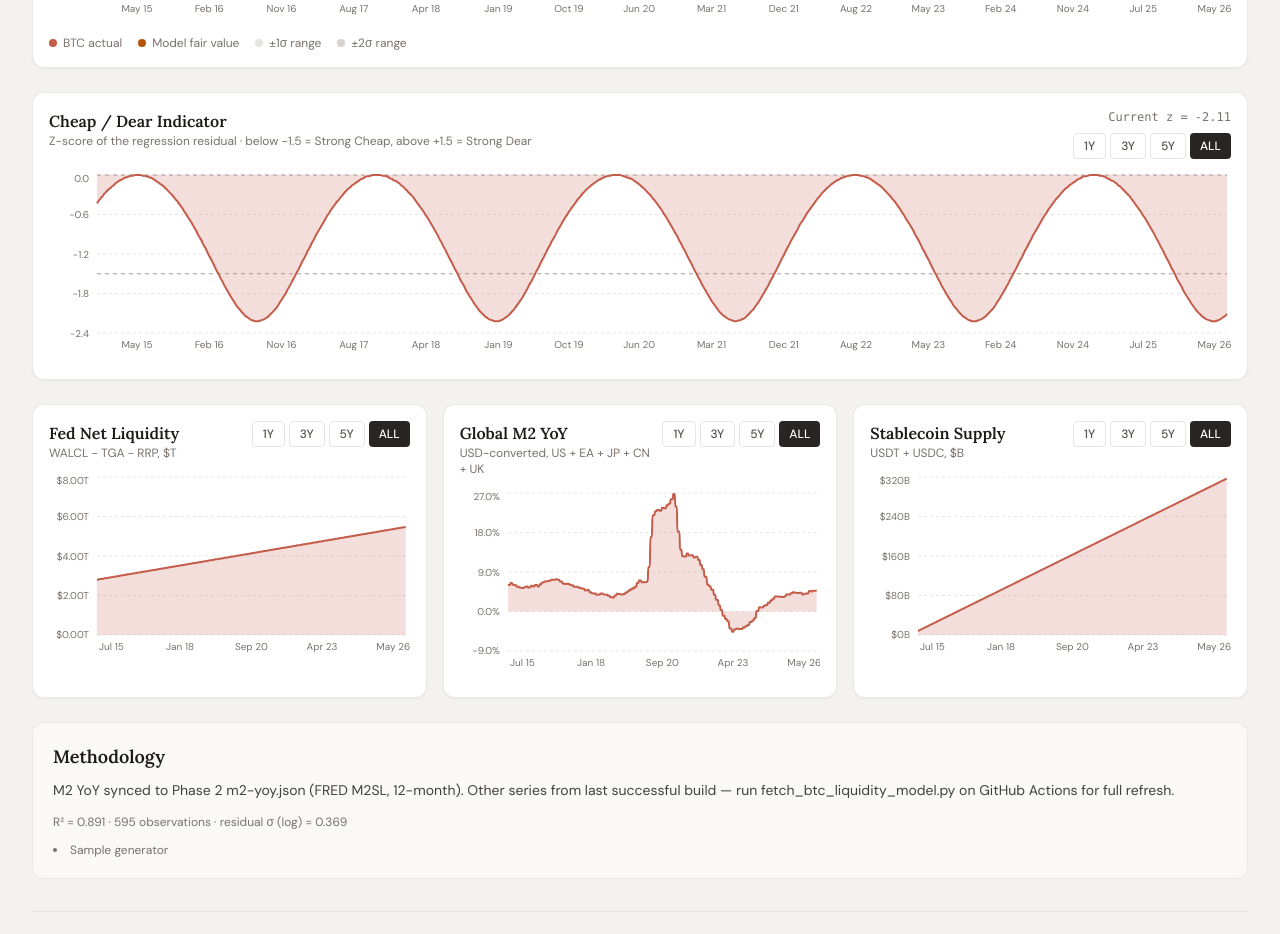
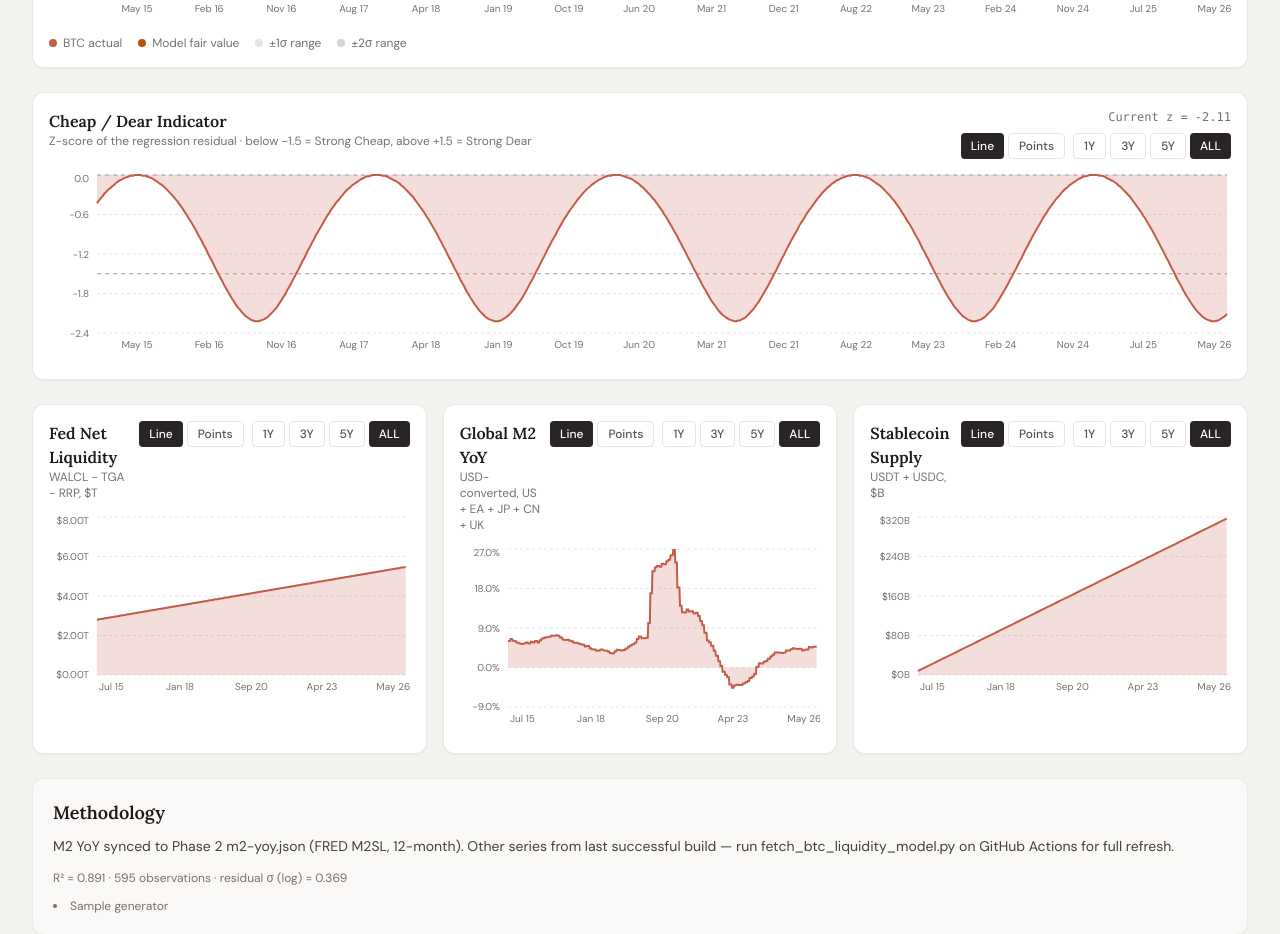
Before and after one commit to joshhop21/Spicy-Data-Dashboard, a Next.js app: page / in a window 1280 px wide. Shown: the part 2560-3494 px from the top of the page. Built offline with nearby package versions, Linux system fonts and the light colour scheme.

Commit message:
Add per-chart Line/Points display toggle for BTC liquidity charts

```diff
--- a/components/additional/BtcLiquidityDashboard.tsx
+++ b/components/additional/BtcLiquidityDashboard.tsx
@@ -18,10 +18,19 @@ import type { BtcLiquidityModelData, BtcLiquidityPoint } from "@/lib/btc-liquidi
 type Props = { data: BtcLiquidityModelData };
 
 type RangeKey = "1Y" | "3Y" | "5Y" | "ALL";
+type LineStyle = "line" | "points";
+type ChartId = "fairValue" | "zScore" | "fedNet" | "globalM2" | "stables";
 
-/** Matches Global M2 YoY chart — soft area fill, coral stroke. */
+const DEFAULT_LINE_STYLES: Record<ChartId, LineStyle> = {
+  fairValue: "line",
+  zScore: "line",
+  fedNet: "line",
+  globalM2: "line",
+  stables: "line",
+};
+
+/** Shared area look — coral stroke, soft fill. */
 const CHART_STYLE = {
-  lineType: "monotone" as const,
   color: "#c45c4a",
   fillOpacity: 0.2,
   strokeWidth: 2,
@@ -54,6 +63,11 @@ type SeriesConfig = {
 export function BtcLiquidityDashboard({ data }: Props) {
   const { headline, cards, points, modelStats, methodology, sources, updatedAt } = data;
   const [range, setRange] = useState<RangeKey>("ALL");
+  const [lineStyles, setLineStyles] = useState(DEFAULT_LINE_STYLES);
+
+  const setLineStyle = (chartId: ChartId, style: LineStyle) => {
+    setLineStyles((prev) => ({ ...prev, [chartId]: style }));
+  };
 
   const filtered = useMemo(() => filterByRange(points, range), [points, range]);
 
@@ -151,8 +165,10 @@ export function BtcLiquidityDashboard({ data }: Props) {
         subtitle="Log scale · ±1σ shaded as the likely range, ±2σ as the extreme range"
         range={range}
         onRangeChange={setRange}
+        lineStyle={lineStyles.fairValue}
+        onLineStyleChange={(s) => setLineStyle("fairValue", s)}
       >
-        <FairValueChart data={fairValuePoints} />
+        <FairValueChart data={fairValuePoints} lineStyle={lineStyles.fairValue} />
         <div className="mt-2 flex flex-wrap gap-4 text-xs text-muted">
           <LegendDot color={CHART_STYLE.color} label="BTC actual" />
           <LegendDot color={CHART_STYLE.modelColor} label="Model fair value" />
@@ -167,10 +183,13 @@ export function BtcLiquidityDashboard({ data }: Props) {
         right={`Current z = ${headline.zScore.toFixed(2)}`}
         range={range}
         onRangeChange={setRange}
+        lineStyle={lineStyles.zScore}
+        onLineStyleChange={(s) => setLineStyle("zScore", s)}
       >
         <LiquidityAreaChart
           data={filtered}
           series={[{ key: "zScore", label: "Z-score" }]}
+          lineStyle={lineStyles.zScore}
           yFormatter={(v) => v.toFixed(1)}
           referenceLines={[
             { y: 1.5, label: "+1.5" },
@@ -181,24 +200,48 @@ export function BtcLiquidityDashboard({ data }: Props) {
       </ChartPanel>
 
       <div className="grid gap-4 lg:grid-cols-3">
-        <ChartPanel title="Fed Net Liquidity" subtitle="WALCL - TGA - RRP, $T" range={range} onRangeChange={setRange}>
+        <ChartPanel
+          title="Fed Net Liquidity"
+          subtitle="WALCL - TGA - RRP, $T"
+          range={range}
+          onRangeChange={setRange}
+          lineStyle={lineStyles.fedNet}
+          onLineStyleChange={(s) => setLineStyle("fedNet", s)}
+        >
           <LiquidityAreaChart
             data={filtered}
             series={[{ key: "fedNetLiqT", label: "Fed net liq" }]}
+            lineStyle={lineStyles.fedNet}
             yFormatter={(v) => `$${v.toFixed(2)}T`}
           />
         </ChartPanel>
-        <ChartPanel title="Global M2 YoY" subtitle="USD-converted, US + EA + JP + CN + UK" range={range} onRangeChange={setRange}>
+        <ChartPanel
+          title="Global M2 YoY"
+          subtitle="USD-converted, US + EA + JP + CN + UK"
+          range={range}
+          onRangeChange={setRange}
+          lineStyle={lineStyles.globalM2}
+          onLineStyleChange={(s) => setLineStyle("globalM2", s)}
+        >
           <LiquidityAreaChart
             data={filtered}
             series={[{ key: "globalM2Yoy", label: "Global M2 YoY" }]}
+            lineStyle={lineStyles.globalM2}
             yFormatter={(v) => `${v.toFixed(1)}%`}
           />
         </ChartPanel>
-        <ChartPanel title="Stablecoin Supply" subtitle="USDT + USDC, $B" range={range} onRangeChange={setRange}>
+        <ChartPanel
+          title="Stablecoin Supply"
+          subtitle="USDT + USDC, $B"
+          range={range}
+          onRangeChange={setRange}
+          lineStyle={lineStyles.stables}
+          onLineStyleChange={(s) => setLineStyle("stables", s)}
+        >
           <LiquidityAreaChart
             data={filtered}
             series={[{ key: "stableSupplyB", label: "Stablecoin supply" }]}
+            lineStyle={lineStyles.stables}
             yFormatter={(v) => `$${v.toFixed(0)}B`}
           />
         </ChartPanel>
@@ -221,10 +264,26 @@ export function BtcLiquidityDashboard({ data }: Props) {
   );
 }
 
+/** Straight segments between weekly points; optional dot at each point. */
+function seriesLineProps(lineStyle: LineStyle, color: string) {
+  if (lineStyle === "points") {
+    return {
+      type: "linear" as const,
+      dot: { r: 3, fill: color, stroke: "#fff", strokeWidth: 1.5 },
+      activeDot: { r: 4, stroke: color, strokeWidth: 2, fill: "#fff" },
+    };
+  }
+  return {
+    type: "linear" as const,
+    dot: false as const,
+  };
+}
+
 /** Shared chart shell — same grid, axes, tooltip as Global M2 YoY. */
 function LiquidityAreaChart({
   data,
   series,
+  lineStyle = "line",
   heightClass = "h-48",
   logScale = false,
   yFormatter,
@@ -233,6 +292,7 @@ function LiquidityAreaChart({
 }: {
   data: BtcLiquidityPoint[] | FairValuePoint[];
   series: SeriesConfig[];
+  lineStyle?: LineStyle;
   heightClass?: string;
   logScale?: boolean;
   yFormatter?: (v: number) => string;
@@ -306,31 +366,37 @@ function LiquidityAreaChart({
               }
             />
           ))}
-          {series.map((s) => (
+          {series.map((s) => {
+            const color = s.color ?? CHART_STYLE.color;
+            const lineProps = seriesLineProps(lineStyle, color);
+            return (
               <Area
                 key={String(s.key)}
-              type={CHART_STYLE.lineType}
                 dataKey={String(s.key)}
                 name={String(s.key)}
-              stroke={s.color ?? CHART_STYLE.color}
-              fill={s.color ?? CHART_STYLE.color}
+                stroke={color}
+                fill={color}
                 fillOpacity={CHART_STYLE.fillOpacity}
                 strokeWidth={CHART_STYLE.strokeWidth}
-              dot={false}
                 connectNulls
                 isAnimationActive={false}
+                {...lineProps}
               />
-          ))}
+            );
+          })}
         </AreaChart>
       </ResponsiveContainer>
     </div>
   );
 }
 
-function FairValueChart({ data }: { data: FairValuePoint[] }) {
+function FairValueChart({ data, lineStyle = "line" }: { data: FairValuePoint[]; lineStyle?: LineStyle }) {
   if (data.length === 0) {
     return <ChartEmpty heightClass="h-80" />;
   }
+
+  const btcLine = seriesLineProps(lineStyle, CHART_STYLE.color);
+  const modelLine = seriesLineProps(lineStyle, CHART_STYLE.modelColor);
 
   return (
     <div className="h-80 w-full">
@@ -357,7 +423,7 @@ function FairValueChart({ data }: { data: FairValuePoint[] }) {
           />
           <Tooltip content={<FairValueTooltip />} />
           <Area
-            type={CHART_STYLE.lineType}
+            type="monotone"
             dataKey="band2Range"
             isRange
             stroke="none"
@@ -367,7 +433,7 @@ function FairValueChart({ data }: { data: FairValuePoint[] }) {
             legendType="none"
           />
           <Area
-            type={CHART_STYLE.lineType}
+            type="monotone"
             dataKey="band1Range"
             isRange
             stroke="none"
@@ -377,28 +443,26 @@ function FairValueChart({ data }: { data: FairValuePoint[] }) {
             legendType="none"
           />
           <Area
-            type={CHART_STYLE.lineType}
             dataKey="modelFair"
             name="modelFair"
             stroke={CHART_STYLE.modelColor}
             fill={CHART_STYLE.modelColor}
             fillOpacity={CHART_STYLE.fillOpacity}
             strokeWidth={CHART_STYLE.strokeWidth}
-            dot={false}
             connectNulls
             isAnimationActive={false}
+            {...modelLine}
           />
           <Area
-            type={CHART_STYLE.lineType}
             dataKey="btcActual"
             name="btcActual"
             stroke={CHART_STYLE.color}
             fill={CHART_STYLE.color}
             fillOpacity={CHART_STYLE.fillOpacity}
             strokeWidth={CHART_STYLE.strokeWidth}
-            dot={false}
             connectNulls
             isAnimationActive={false}
+            {...btcLine}
           />
         </ComposedChart>
       </ResponsiveContainer>
@@ -427,6 +491,37 @@ function FairValueTooltip({ active, payload, label }: TooltipProps<number, strin
       <p className="text-stone-500">
         ±2σ: ${row.band2Low.toLocaleString()} – ${row.band2High.toLocaleString()}
       </p>
+    </div>
+  );
+}
+
+function LineStyleSelector({
+  style,
+  onChange,
+}: {
+  style: LineStyle;
+  onChange: (s: LineStyle) => void;
+}) {
+  const options: { key: LineStyle; label: string }[] = [
+    { key: "line", label: "Line" },
+    { key: "points", label: "Points" },
+  ];
+  return (
+    <div className="flex gap-1">
+      {options.map(({ key, label }) => (
+        <button
+          key={key}
+          type="button"
+          onClick={() => onChange(key)}
+          className={`rounded px-2.5 py-1 text-xs font-medium transition ${
+            style === key
+              ? "bg-stone-800 text-white"
+              : "border border-stone-200 bg-white text-stone-600 hover:bg-stone-50"
+          }`}
+        >
+          {label}
+        </button>
+      ))}
     </div>
   );
 }
@@ -464,6 +559,8 @@ function ChartPanel({
   right,
   range,
   onRangeChange,
+  lineStyle,
+  onLineStyleChange,
   children,
 }: {
   title: string;
@@ -471,6 +568,8 @@ function ChartPanel({
   right?: string;
   range?: RangeKey;
   onRangeChange?: (r: RangeKey) => void;
+  lineStyle?: LineStyle;
+  onLineStyleChange?: (s: LineStyle) => void;
   children: React.ReactNode;
 }) {
   return (
@@ -482,7 +581,12 @@ function ChartPanel({
         </div>
         <div className="flex flex-col items-end gap-2">
           {right && <p className="font-mono text-xs tabular-nums text-muted">{right}</p>}
+          <div className="flex flex-wrap items-center justify-end gap-2">
+            {lineStyle && onLineStyleChange && (
+              <LineStyleSelector style={lineStyle} onChange={onLineStyleChange} />
+            )}
             {range && onRangeChange && <RangeSelector range={range} onChange={onRangeChange} />}
+          </div>
         </div>
       </div>
       {children}
```
Lines whose indentation alone changed are shown as unchanged.
